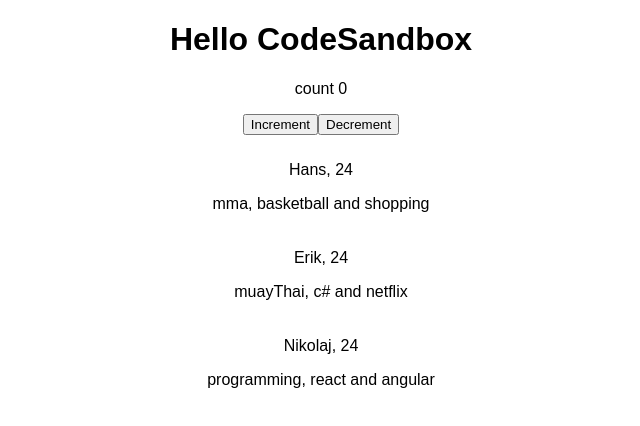
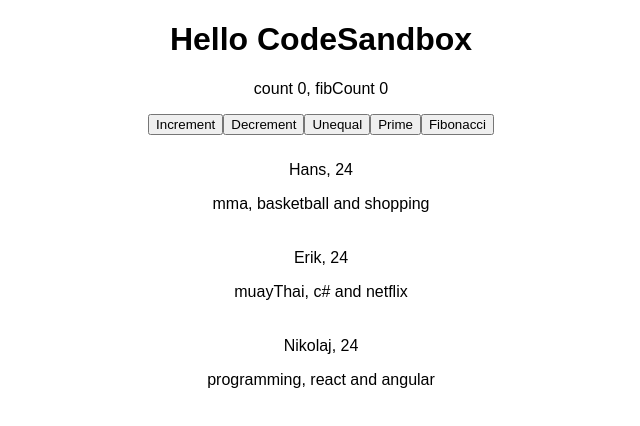
Before and after one commit to mathiasKjeldsen/pwc-coding-exercise, a React (Create React App) app: page / in a window 1280 px wide. Shown: the top 426 px of the page, without its empty margins (319-959 px from the left). Built offline with nearby package versions, Linux system fonts and the light colour scheme.

Commit message:
prime numbers & fibonacci

```diff
--- a/src/App.js
+++ b/src/App.js
@@ -74,13 +74,41 @@ const reducer = (state, action) => {
       return { count: state.count + 1 };
     case "decrement":
       return { count: state.count - 1 };
+    case "unequal":
+      return { count: state.count + (state.count % 2 ? 2 : 1) };
+    case "prime":
+      return { count: prime(state.count - 1) };
+    case "fibonacci":
+      return { count: state.count + 1, fibCount: fibonacci(state.count) };
     default:
       throw new Error("No valid selection was used");
   }
 };
 
+// Fibonacci sequence recursion
+function fibonacci(n) {
+  if (n === 0) {
+    return 0;
+  }
+  if (n === 1) {
+    return 1;
+  } else {
+    return fibonacci(n - 1) + fibonacci(n - 2);
+  }
+}
+
+// prime number recursion
+function prime(n) {
+  if (n <= 0) return 0;
+  let p = true;
+  for (let i = 2; i < n; i++) if (n % i === 0) p = false;
+  if (p) return n;
+  else return prime(n - 1);
+}
+
+const initialState = { fibCount: 0, count: 0 };
 export default function App() {
-  const [state, dispatch] = useReducer(reducer, { count: 0 });
+  const [state, dispatch] = useReducer(reducer, initialState);
 
   useEffect(() => {
     data.forEach((person, i) => {
@@ -104,13 +132,21 @@ export default function App() {
   return (
     <div className="App">
       <h1>Hello CodeSandbox</h1>
-      <p>count {state.count} </p>
+      <p>
+        count {state.count}, fibCount {state.fibCount}
+      </p>
       <button onClick={() => dispatch({ type: "increment" })}>
         Increment{" "}
       </button>
       <button onClick={() => dispatch({ type: "decrement" })}>
         Decrement{" "}
       </button>
+      <button onClick={() => dispatch({ type: "unequal" })}>Unequal </button>
+      <button onClick={() => dispatch({ type: "prime" })}>Prime </button>
+      <button onClick={() => dispatch({ type: "fibonacci" })}>
+        Fibonacci{" "}
+      </button>
+
       <DisplayPersons persons={data} />
     </div>
   );
```
